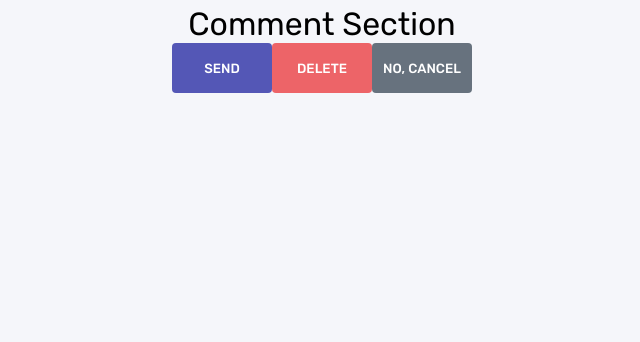
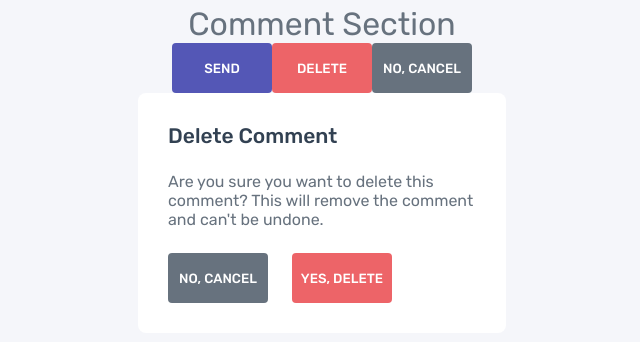
Before and after one commit to yan-batista/interactive-comment-section, a React (Vite) app: page / in a window 1280 px wide. Shown: the top 342 px of the page, without its empty margins (318-958 px from the left). Built offline with nearby package versions, Linux system fonts and the light colour scheme.

Commit message:
modal component

```diff
--- a/src/App.tsx
+++ b/src/App.tsx
@@ -2,6 +2,7 @@ import "./styles/GlobalStyle.scss";
 
 import Layout from "./components/Layout";
 import Button from "./components/Button";
+import Modal from "./components/Modal";
 
 function App() {
   return (
@@ -12,6 +13,9 @@ function App() {
         <Button text="delete" type="warning" />
         <Button text="no, cancel" type="secondary" />
       </div>
+      <Modal title="Delete Comment">
+        <p>Are you sure you want to delete this comment? This will remove the comment and can't be undone.</p>
+      </Modal>
     </Layout>
   );
 }
--- a/src/components/Button/styles.scss
+++ b/src/components/Button/styles.scss
@@ -11,6 +11,8 @@
   border-radius: 4px;
 
   transition: background-color 0.1s;
+
+  cursor: pointer;
 }
 
 .primary {
--- /dev/null
+++ b/src/components/Modal/index.tsx
@@ -0,0 +1,23 @@
+import React from "react";
+import Button from "../Button";
+import "./styles.scss";
+
+interface Props {
+  title: string;
+  children: React.ReactNode;
+}
+
+const Modal: React.FC<Props> = ({ title, children }: Props) => {
+  return (
+    <div className="modal-container">
+      <h1>{title}</h1>
+      {children}
+      <div className="buttons">
+        <Button text="no, cancel" type="secondary" />
+        <Button text="yes, delete" type="warning" />
+      </div>
+    </div>
+  );
+};
+
+export default Modal;
--- /dev/null
+++ b/src/components/Modal/styles.scss
@@ -0,0 +1,23 @@
+@use "../../styles/variables";
+
+.modal-container {
+  background-color: variables.$neutral_white;
+  border-radius: 8px;
+  padding: 30px;
+
+  & h1 {
+    font-size: 21px;
+    font-weight: 500;
+    color: variables.$neutral_darkBlue;
+  }
+
+  & p {
+    max-width: 308px;
+    font-size: 16px;
+    margin: 24px 0;
+  }
+
+  & .buttons > :first-child {
+    margin-right: 24px;
+  }
+}
--- a/src/styles/GlobalStyle.scss
+++ b/src/styles/GlobalStyle.scss
@@ -8,6 +8,7 @@ body {
 button {
   font-family: variables.$fontRubik;
   font-weight: 400;
+  color: variables.$neutral_grayishBlue;
 
   margin: 0;
   padding: 0;
```
